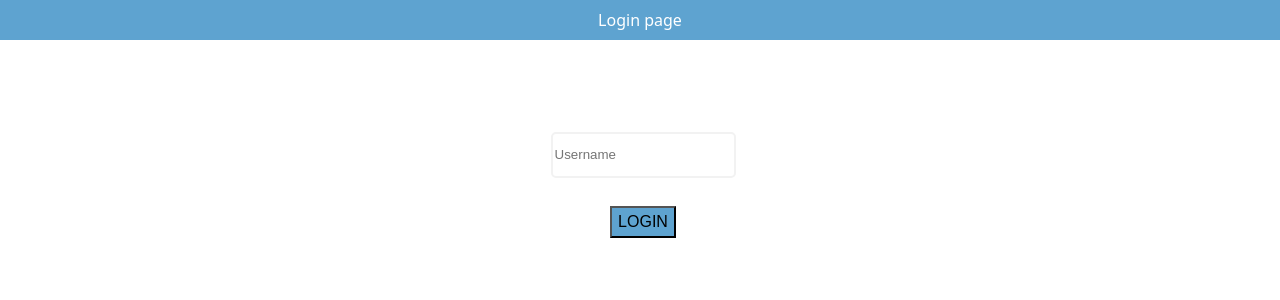
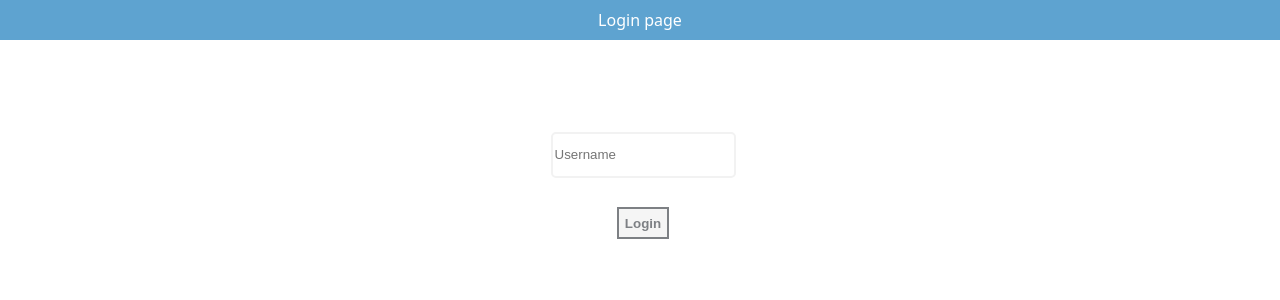
Before and after one commit to adelowo/pusher-chatkit-roles-permission-app, a React (Create React App) app in the folder client/: page / in a window 1280 px wide. Shown: the top 300 px of the page. Built offline with nearby package versions, Linux system fonts and the light colour scheme.

Commit message:
css changes

```diff
--- a/client/src/App.css
+++ b/client/src/App.css
@@ -109,13 +109,17 @@ input[type='text'] {
 }
 
 button {
-  padding-top: 5px;
-  padding-bottom: 5px;
-  margin-top: 15px;
-  font-size: 1em;
-  text-transform: uppercase;
+  margin-top: 1rem;
+  font-weight: 700;
+  display: inline-block;
+  border: 0.2em solid;
+  position: relative;
+  height: 2rem;
+  width: '100%';
   cursor: pointer;
-  background: var(--main-color);
+  overflow: hidden;
+  opacity: 0.6;
+  color: #282c34;
 }
 
 .message-list,
```
